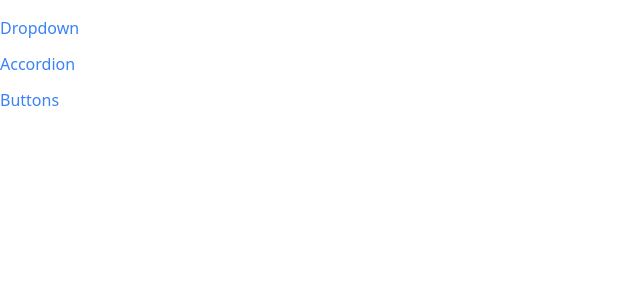
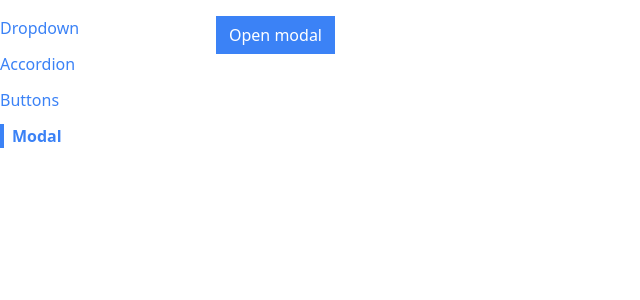
Before and after one commit to M1chalS/React-Components, a React (Create React App) app: page /modal in a window 1280 px wide. Shown: the top 300 px of the page, without its empty margins (0-640 px from the left). Built offline with nearby package versions, Linux system fonts and the light colour scheme.

Commit message:
Added custom Modal component

```diff
--- a/public/index.html
+++ b/public/index.html
@@ -39,5 +39,6 @@
       To begin the development, run `npm start` or `yarn start`.
       To create a production bundle, use `npm run build` or `yarn build`.
     -->
+    <div class="modal-container"></div>
   </body>
 </html>
--- a/src/App.js
+++ b/src/App.js
@@ -3,6 +3,7 @@
 import DropdownPage from "./pages/DropdownPage";
 import Sidebar from "./components/Sidebar";
 import ButtonPage from "./pages/ButtonPage";
+import ModalPage from "./pages/ModalPage";
 
 function App() {
 
@@ -15,6 +16,9 @@
             <Route path="/accordion">
                 <AccordionPage />
             </Route>
+            <Route path="/modal">
+                <ModalPage />
+            </Route>
             <Route path="/">
                 <DropdownPage />
             </Route>
--- /dev/null
+++ b/src/components/Modal.jsx
@@ -0,0 +1,30 @@
+import ReactDOM from "react-dom";
+import {useEffect} from "react";
+
+function Modal({onClose, children, actionBar}) {
+
+    useEffect(() => {
+        document.body.classList.add('overflow-hidden');
+
+        return () => {
+            document.body.classList.remove('overflow-hidden');
+        }
+    }, []);
+
+    return ReactDOM.createPortal(
+        <div>
+            <div onClick={onClose} className="fixed inset-0 bg-gray-300 opacity-80"></div>
+            <div className="fixed inset-40 p-10 bg-white">
+                <div className="flex flex-col justify-between h-full">
+                    {children}
+                    <div className="flex justify-end">
+                    {actionBar}
+                    </div>
+                </div>
+            </div>
+        </div>,
+        document.querySelector('.modal-container')
+    );
+}
+
+export default Modal;
--- a/src/components/Sidebar.jsx
+++ b/src/components/Sidebar.jsx
@@ -6,6 +6,7 @@
         { label: 'Dropdown', path: '/'},
         { label: 'Accordion', path: '/accordion'},
         { label: 'Buttons', path: '/buttons'},
+        { label: 'Modal', path: '/modal'},
     ];
 
     const renderedLinks = links.map(link => {
--- /dev/null
+++ b/src/pages/ModalPage.jsx
@@ -0,0 +1,28 @@
+import Modal from "../components/Modal";
+import {useState} from "react";
+import Button from "../components/Button";
+
+export function ModalPage() {
+    const [showModal, setShowModal] = useState(false);
+
+    const handleClick = () => {
+        setShowModal(true);
+    };
+
+    const handleClose = () => {
+        setShowModal(false);
+    }
+
+    const modal = <Modal onClose={handleClose} actionBar={<Button onClick={handleClose} primary>I Accept</Button>}>
+    <p>Here is an important agreement for you to accept</p>
+    </Modal>;
+
+    return (
+        <div>
+            <Button primary onClick={handleClick}>Open modal</Button>
+            {showModal && modal}
+        </div>
+    );
+}
+
+export default ModalPage;
```
